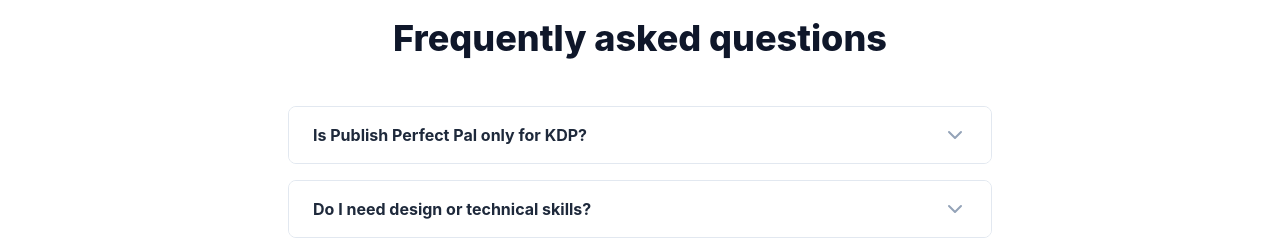
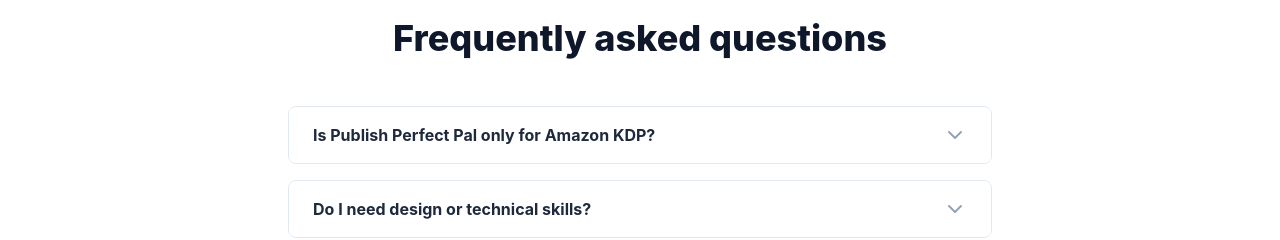
Before and after one commit to madebyakosua-arch/Publish-Perfect-Pal, a React (Vite) app: page / in a window 1280 px wide. Shown: the part 6360-6600 px from the top of the page. Built offline with nearby package versions, Linux system fonts and the light colour scheme.

Commit message:
fix: Improve FAQ clarity and navbar scroll reliability
Update FAQ question to be more specific about Amazon KDP.
Add a retry mechanism to the `setTimeout` in the navbar's smooth scrolling to ensure elements are found and scrolled into view even on slower devices or after page navigation.

```diff
--- a/components/Navbar.tsx
+++ b/components/Navbar.tsx
@@ -15,11 +15,20 @@
 
     if (currentPage !== 'home') {
       navigateTo('home');
-      // Wait for navigation to home before scrolling
+      // Wait for navigation to home before scrolling.
+      // Increased timeout ensures DOM is ready after page switch.
       setTimeout(() => {
         const element = document.getElementById(id);
         if (element) {
           element.scrollIntoView({ behavior: 'smooth' });
+        } else {
+          // Retry once if element wasn't found immediately (slower devices)
+          setTimeout(() => {
+            const retryElement = document.getElementById(id);
+            if (retryElement) {
+              retryElement.scrollIntoView({ behavior: 'smooth' });
+            }
+          }, 300);
         }
       }, 100);
     } else {
--- a/constants.ts
+++ b/constants.ts
@@ -69,7 +69,7 @@
 export const FAQS: FaqItem[] = [
   {
     id: 1,
-    question: "Is Publish Perfect Pal only for KDP?",
+    question: "Is Publish Perfect Pal only for Amazon KDP?",
     answer: "While we are laser-focused on Amazon KDP standards, our formatting checks are extremely helpful for IngramSpark, Draft2Digital, and other print-on-demand platforms that share similar requirements."
   },
   {
```
